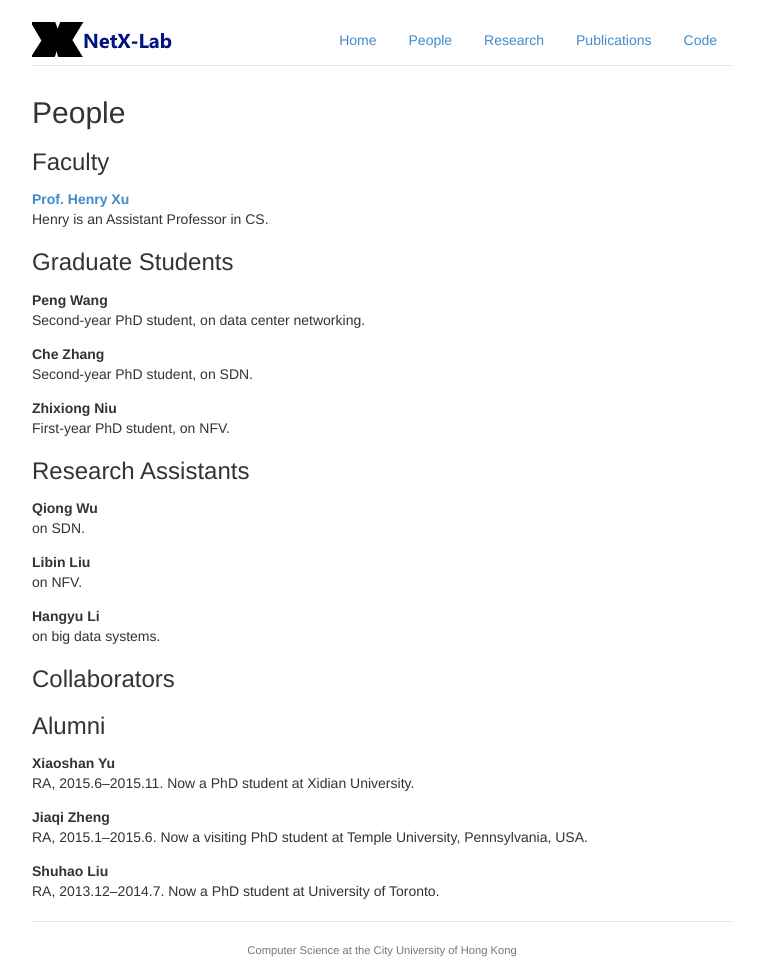
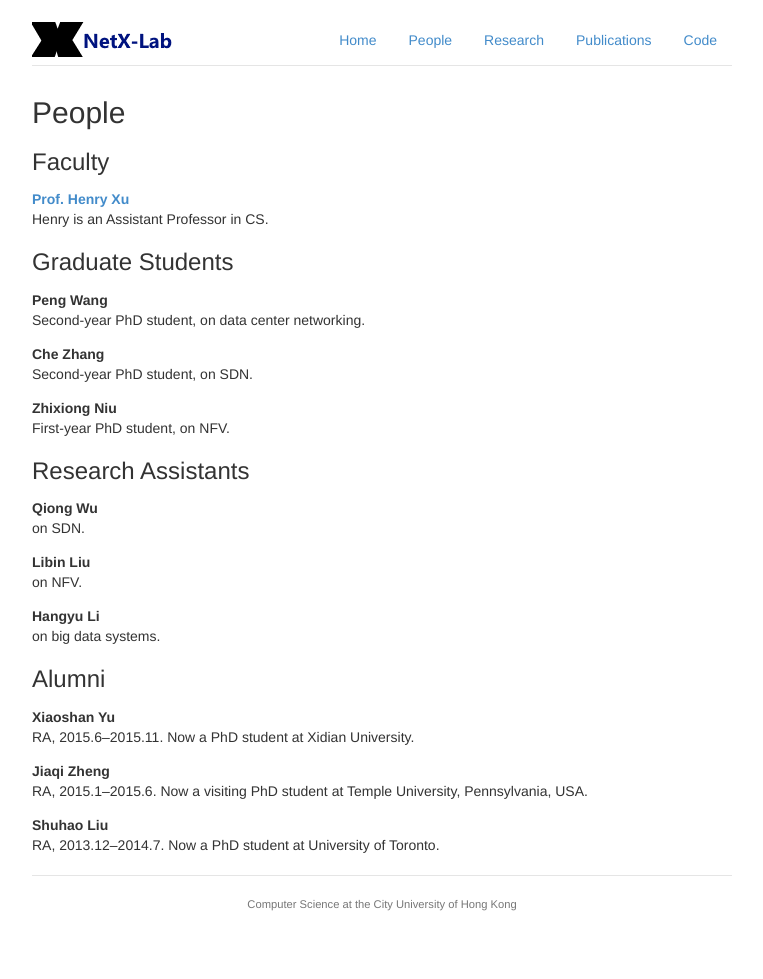
Before and after one commit to NetX-lab/netx-lab.github.io, a Jekyll site: the page built from people.html, in a window 1280 px wide. Shown: the whole page, without its empty margins (258-1021 px from the left). Built offline with Jekyll 4.4.1, drawn with Linux system fonts in a browser that asks for light colours; nearby versions of some CDN libraries; Markdown is read by kramdown in place of the engine named in the settings; after the commit the page ends 933 px from its top, so only the background shows below that.

Commit message:
removed collaborators

```diff
--- a/_config.yml
+++ b/_config.yml
@@ -21,7 +21,7 @@ roles:
     # - {key: postdoc, name: Researchers}
     - {key: grad, name: Graduate Students}
     - {key: ra, name: Research Assistants}
-    - {key: collab, name: Collaborators}
+    # - {key: collab, name: Collaborators}
     - {key: alum, name: Alumni}
 
 # Number of news stories on the front page.
```
Also changed, not shown: 3 other files.
